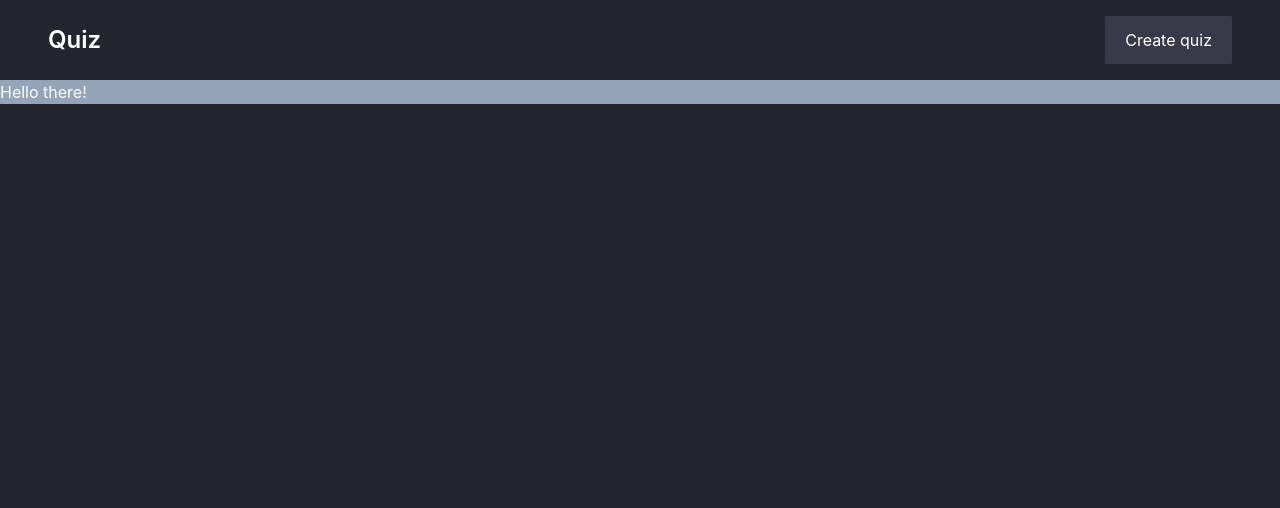
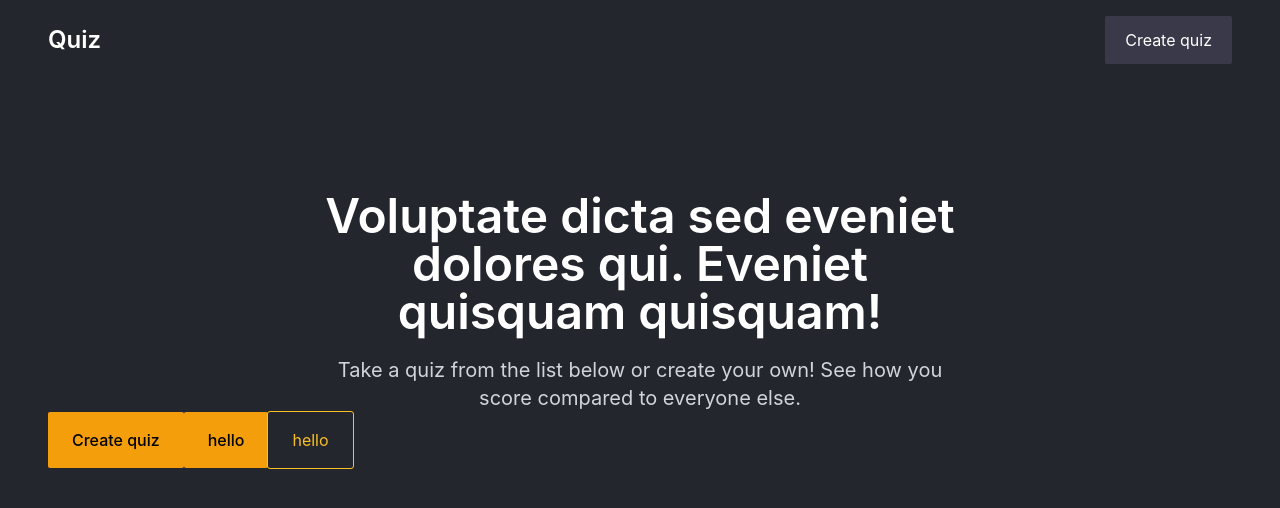
Before and after one commit to mwyywm/Quiz, a Next.js app: page / in a window 1280 px wide. Shown: the top 508 px of the page. Built offline with nearby package versions, Linux system fonts and the light colour scheme; a web font is replaced by a local one.

Commit message:
Button component added

```diff
--- /dev/null
+++ b/components/Button.tsx
@@ -0,0 +1,30 @@
+import clsx from "clsx";
+
+export interface Props {
+  children: React.ReactNode;
+  onClick?: () => void;
+  variant?: "primary" | "secondary";
+}
+export default function Button({
+  children,
+  onClick,
+  variant = "primary",
+}: Props) {
+  return (
+    <button
+      className={clsx(
+        [
+          variant === "primary" &&
+            "bg-amber-500 text-black font-medium p-4 px-6 rounded-sm transition-colors hover:bg-amber-400",
+        ],
+        [
+          variant === "secondary" &&
+            "text-amber-400 p-4 px-6 outline outline-1 outline-amber-400 rounded-sm transition-colors hover:bg-amber-400 hover:text-black  focus:bg-amber-400 focus:text-black",
+        ]
+      )}
+      onClick={onClick}
+    >
+      {children}
+    </button>
+  );
+}
--- a/components/Header.tsx
+++ b/components/Header.tsx
@@ -5,7 +5,7 @@ const Header: React.FC = () => {
     <nav className="w-full h-20 mx-auto flex items-center">
       <div className="mx-auto flex justify-between max-w-full w-[1200px] px-2">
         <h1 className="font-semibold text-2xl flex items-center">Quiz</h1>
-        <button className="bg-[#3A3949] rounded-sm xs:p-3 xs:px-5 py-2 px-1">
+        <button className="bg-[#3A3949] rounded-sm xs:p-3 xs:px-5 py-2 px-1 transition-colors hover:bg-gray-700">
           Create quiz
         </button>
       </div>
--- a/components/Layout.tsx
+++ b/components/Layout.tsx
@@ -8,7 +8,7 @@ type Props = {
 const Layout: React.FC = ({ children }: Props) => (
   <div>
     <Header />
-    <div className="layout">{children}</div>
+    <div className="max-w-full w-[1200px] mx-auto px-2 mt-28">{children}</div>
   </div>
 );
 
--- a/package.json
+++ b/package.json
@@ -13,6 +13,7 @@
   },
   "dependencies": {
     "@prisma/client": "3.13.0",
+    "clsx": "^1.1.1",
     "next": "12.1.6",
     "react": "17.0.2",
     "react-dom": "17.0.2",
--- a/pages/index.tsx
+++ b/pages/index.tsx
@@ -1,11 +1,25 @@
 import React from "react";
 import Layout from "../components/Layout";
+import Button from "../components/Button";
 
 const Landing = () => {
   return (
     <Layout>
-      <div className="bg-slate-400">
-        <p className="">Hello there!</p>
+      <div>
+        <div className="max-w-full w-[650px] mx-auto ">
+          <h1 className="text-center text-5xl font-semibold antialiased">
+            Voluptate dicta sed eveniet dolores qui. Eveniet quisquam quisquam!
+          </h1>
+          <p className="text-center text-xl font-normal mt-5 text-gray-300 antialiased">
+            Take a quiz from the list below or create your own! See how you
+            score compared to everyone else.
+          </p>
+        </div>
+        <div>
+          <Button>Create quiz</Button>
+          <Button>hello</Button>
+          <Button variant="secondary">hello</Button>
+        </div>
       </div>
     </Layout>
   );
```
Also changed, not shown: tsconfig.json (+3 -13 lines), 1 other file (tests, documents, lock files or other folders).
